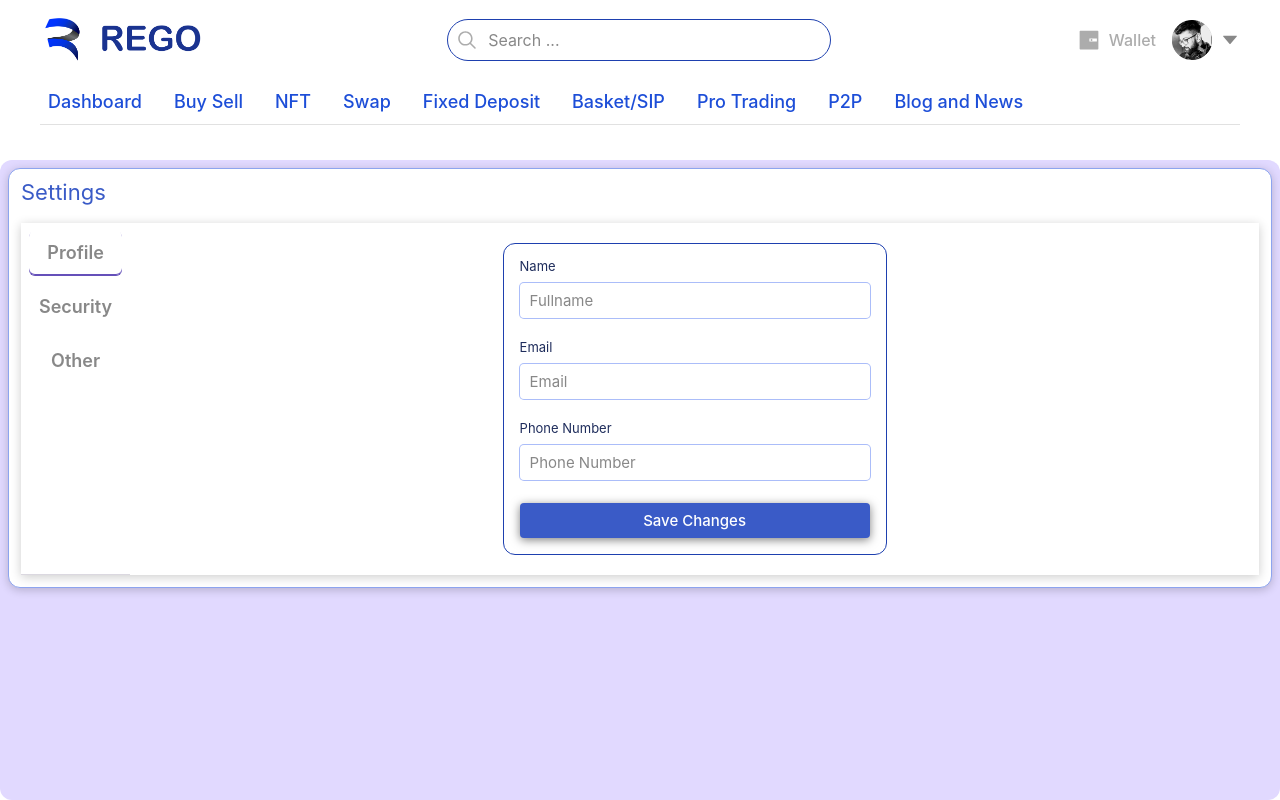
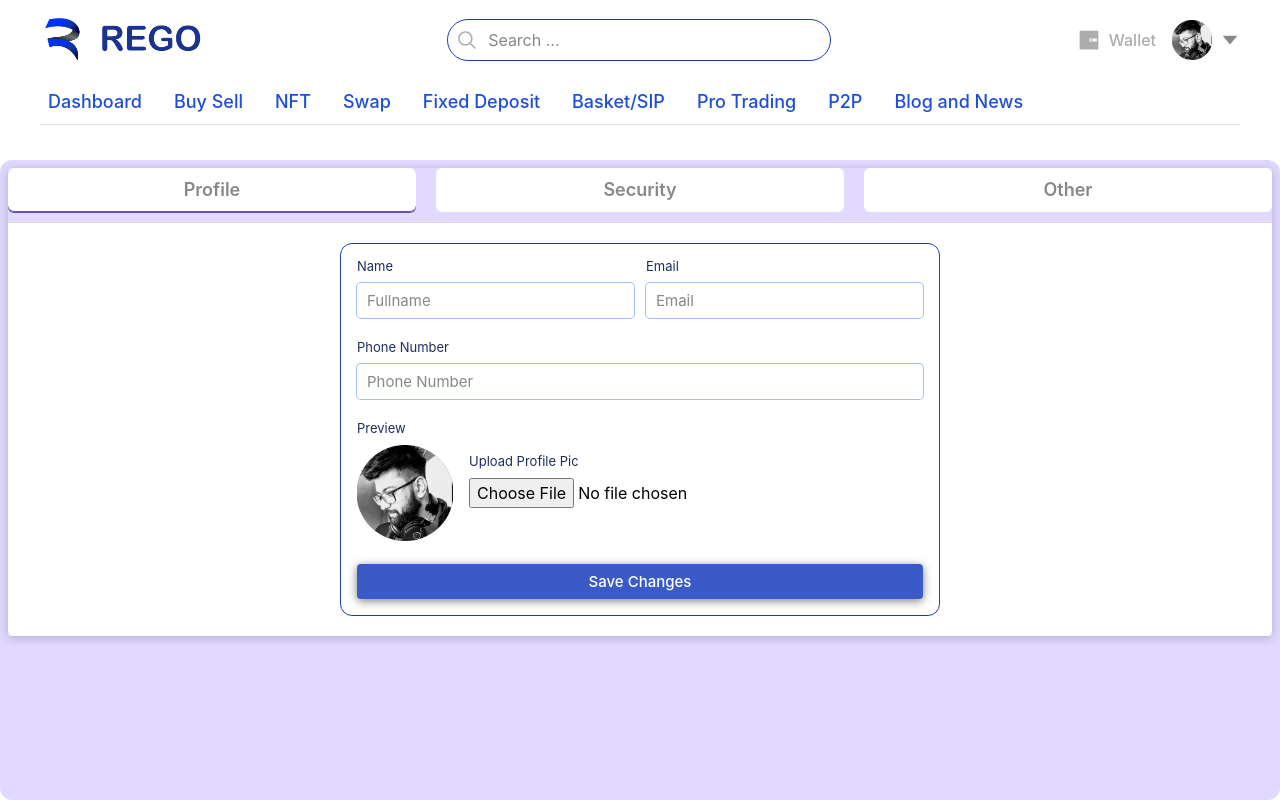
Before and after one commit to QuestGltAdmin/Rego-front, a React (Create React App) app: page /settings in a window 1280 px wide. Built offline with nearby package versions, Linux system fonts and the light colour scheme.

Commit message:
fixed settings page

```diff
--- a/src/components/modals/BuyAndSellModal.jsx
+++ b/src/components/modals/BuyAndSellModal.jsx
@@ -2,6 +2,7 @@ import { Cross2Icon } from '@radix-ui/react-icons'
 import { Dialog, DialogClose, DialogContent, DialogDescription, DialogTitle, DialogTrigger } from 'components/styled/Dialog'
 import { IconButton, Button } from 'components/styled/ui'
 import React from 'react'
+
 
 export default function BuyAndSellModal({ type, currency="USDT" }) {
 
@@ -10,7 +11,6 @@ export default function BuyAndSellModal({ type, currency="USDT" }) {
 			<Dialog>
 				<DialogTrigger asChild>
 					<Button variant={type==="BUY"?"green":"red"} >{type === "SELL" && `Sell ${currency.toUpperCase()}`}{type === "BUY" && `Buy ${currency.toUpperCase()}`}</Button>
-
 				</DialogTrigger>
 				<DialogContent>
 					<DialogTitle>
@@ -21,7 +21,21 @@ export default function BuyAndSellModal({ type, currency="USDT" }) {
 						{type=== "BUY" && "Buying P2P is crazy"}
 						{type=== "SELL" && `Selling P2P is crazy`}
 					</DialogDescription>
+					{"Buy and sell ui based on type and currency input goes in here "}
+					{/* {Ui Requirements
+					For Buy:
+					we need a input for amount
+					we need submit button
 
+					For Sell:
+					we need a input for amount
+					we need a submit button
+
+					} */}
+
+					<div>
+						<input />
+					</div>
 
 					<DialogClose asChild>
 						<IconButton>
--- a/src/pages/referral/index.jsx
+++ b/src/pages/referral/index.jsx
@@ -76,13 +76,13 @@ function Index() {
               </div>
             </div>
           </div>
-          <Box css={{ borderColor: violet.violet8 }} className="rounded-xl p-3 border">
-            <Flex className='flex-col w-4/5 gap-3 mx-auto'>
+          <div css={{ backgroundColor:"transparent" }} className="rounded-xl p-3">
+            <div className='flex flex-col w-4/5 gap-3 mx-auto'>
               <Heading3 className="text-center">Your Default Campaign</Heading3>
               <Fieldset>
                 <Label htmlFor='link' >Link</Label>
                 <div className="relative flex ">
-                  <Input id="link" name="link" readOnly type="text"
+                  <Input css={{paddingInlineEnd:30}} id="link" name="link" readOnly type="text"
                     value={`https://regoex.com/signup?code=${user?.ref_code}`}
                   />
                   <ClipboardIcon
@@ -94,7 +94,7 @@ function Index() {
               <Fieldset>
                 <Label htmlFor="code" >Code</Label>
                 <div className="relative flex ">
-                  <Input id="code" name="code" readOnly type="text" value={user.ref_code} />
+                  <Input css={{paddingInlineEnd:30}} id="code" name="code" readOnly type="text" value={user.ref_code} />
                   <ClipboardIcon onClick={handleCopyToClipboard1} className="text-gray-400 hover:text-blue-800  cursor-pointer absolute h-6 w-6 top-1 right-0 ml-1  " />
                 </div>
               </Fieldset>
@@ -102,8 +102,8 @@ function Index() {
                 onClick={() => {
                   setRefferalModel(true)
                 }}>Share</Button>
-            </Flex>
-          </Box>
+            </div>
+          </div>
         </div>
       </Box>
 
--- a/src/pages/settings/index.tsx
+++ b/src/pages/settings/index.tsx
@@ -14,10 +14,10 @@ function Index() {
      *
      */
     <>
-      <Box css={{ borderColor: indigo.indigo8 }} className='p-3 rounded-xl h-max border'>
-      <Heading3>Settings</Heading3>
-        <Tabs className="flex-col xl:flex-row w-full" defaultValue='PROFILE' >
-          <TabsList className="xl:flex-col p-2">
+      {/* <Box css={{ borderColor: indigo.indigo8 }} className='p-3 rounded-xl h-max border'>
+        <Heading3>Settings</Heading3> */}
+        <Tabs className="flex-col w-full" defaultValue='PROFILE' >
+          <TabsList className="flex gap-5 justify-around">
             <TabsTrigger css={{
               marginBottom: 10,
               padding: 10,
@@ -25,7 +25,7 @@ function Index() {
               '&:hover': { backgroundColor: indigo.indigo3 },
               justifyContent: "center",
               height: "fit-content",
-              maxHeight: "1.5rem"
+              maxHeight: "1.5rem",
 
             }} value="PROFILE">
               <Flex css={{ backgroundColor: "transparent" }} className="items-center gap-2 justify-items-start">
@@ -68,7 +68,8 @@ function Index() {
             </TabsTrigger>
           </TabsList>
           <TabsContent value="PROFILE">
-            <div className="flex flex-col gap-2 max-w-96 mx-auto p-4 border border-blue-800 rounded-xl">
+            <div className="flex flex-col gap-2 max-w-[600px] mx-auto p-4 border border-blue-800 rounded-xl">
+              <div className="sm:flex gap-3">
                 <Fieldset>
                   <Label htmlFor="fullname" >Name</Label>
                   <Input id="fullname" placeholder="Fullname" />
@@ -77,10 +78,21 @@ function Index() {
                   <Label htmlFor="email" >Email</Label>
                   <Input id="email" placeholder="Email" />
                 </Fieldset>
+              </div>
               <Fieldset>
                 <Label htmlFor="phone_no" >Phone Number</Label>
                 <Input id="phone_no" placeholder="Phone Number" />
               </Fieldset>
+              <div className="sm:flex items-center w-fit gap-4">
+                <Fieldset>
+                  <Label>Preview</Label>
+                  <img src={"/images/profile.png"} className=" h-24 w-24" />
+                </Fieldset>
+                <Fieldset>
+                  <Label>Upload Profile Pic</Label>
+                  <input type="file" placeholder='Upload' />
+                </Fieldset>
+              </div>
               <Button>Save Changes</Button>
             </div>
           </TabsContent>
@@ -105,7 +117,7 @@ function Index() {
             Other
           </TabsContent>
         </Tabs>
-      </Box>
+      {/* </Box> */}
     </>
   )
 }
```
Also changed, not shown: src/pages/Test.tsx (+9 -1 lines). Lines whose indentation alone changed are shown as unchanged.
